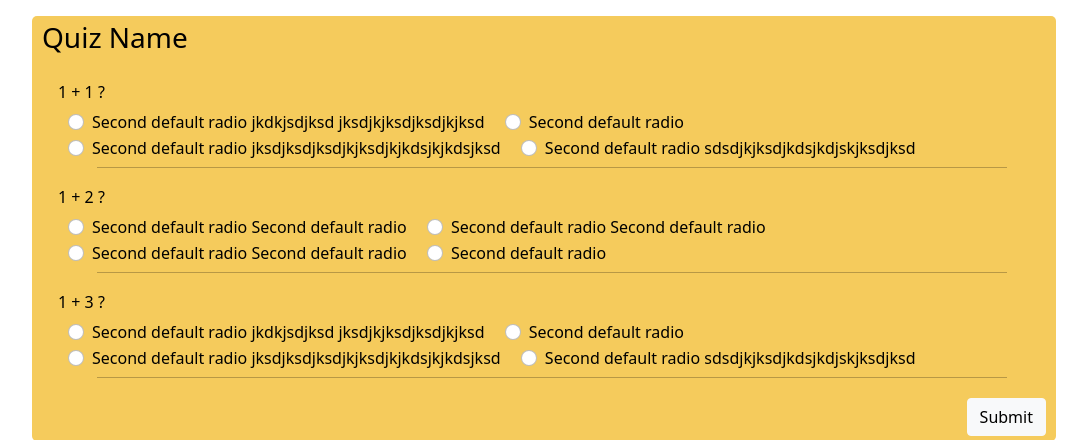
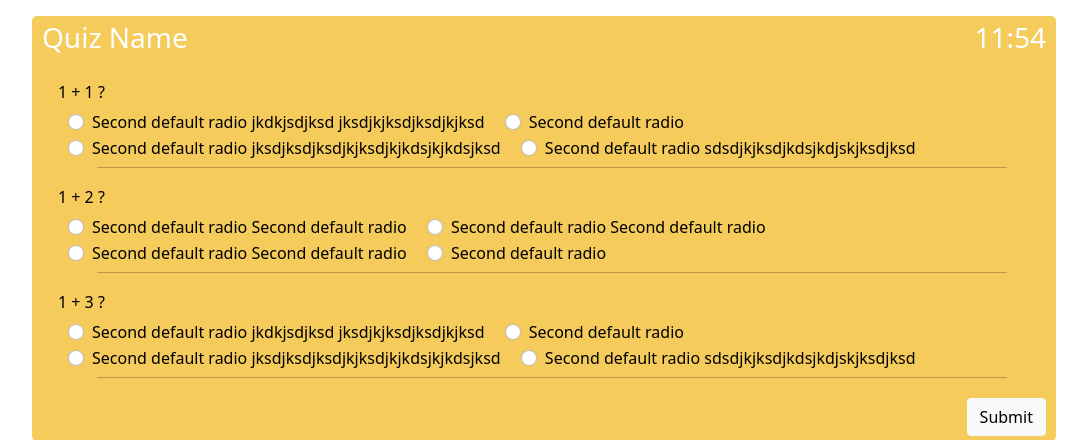
Before and after one commit to x3bodee/Quiz-project, a Django app: page /startquiz/ in a window 1280 px wide. Shown: the part 56-496 px from the top of the page, without its empty margins (96-1183 px from the left). Run offline with Django 3.2, Linux system fonts and the light colour scheme.

Commit message:
add count down for startquiz page

```diff
--- a/quiz/static/css/startquiz.css
+++ b/quiz/static/css/startquiz.css
@@ -1,3 +1,20 @@
+.ten-countdown {
+    color: white;
+    float: right;
+}
+
+.name{
+    color: white;
+    float: left;
+    font-size: 40px;
+    font-weight: bold;
+    text-decoration: none;
+    display: flex;
+    flex-direction: row;
+    justify-content: left;
+
+}
+
 .content{
     max-width: 80%;
     padding: 5px 10px;
--- a/quiz/templates/students/startQuiz.html
+++ b/quiz/templates/students/startQuiz.html
@@ -6,7 +6,18 @@
 </head>
 
 <div class="container content mt-3">
-    <h3>Quiz Name</h3>
+
+
+  <div class="row">
+    <div class="col-md-8 name">
+      <h3>Quiz Name</h3>
+    </div>
+    <div class="col-md-4">
+      <!-- <div class="ten-countdown" id="time"></div> -->
+      <h3 class="ten-countdown" id="time"></h3>
+    </div>
+  </div>
+
     <div class="row ms-1">
         <div class="col-xs-12 qustion">
             <h6>1 + 1 ?</h6>
--- a/user/urls.py
+++ b/user/urls.py
@@ -3,6 +3,4 @@ from django.contrib.auth import views as as_view
 
 urlpatterns = [
     path('login/' , as_view.LoginView.as_view(template_name = "index.html"))
-
-
 ]
```
Also changed, not shown: other parts of quiz/templates/students/startQuiz.html (+1 -0 lines), quiz/static/js/countdown.js (added, +29 -0 lines), 3 other files.
